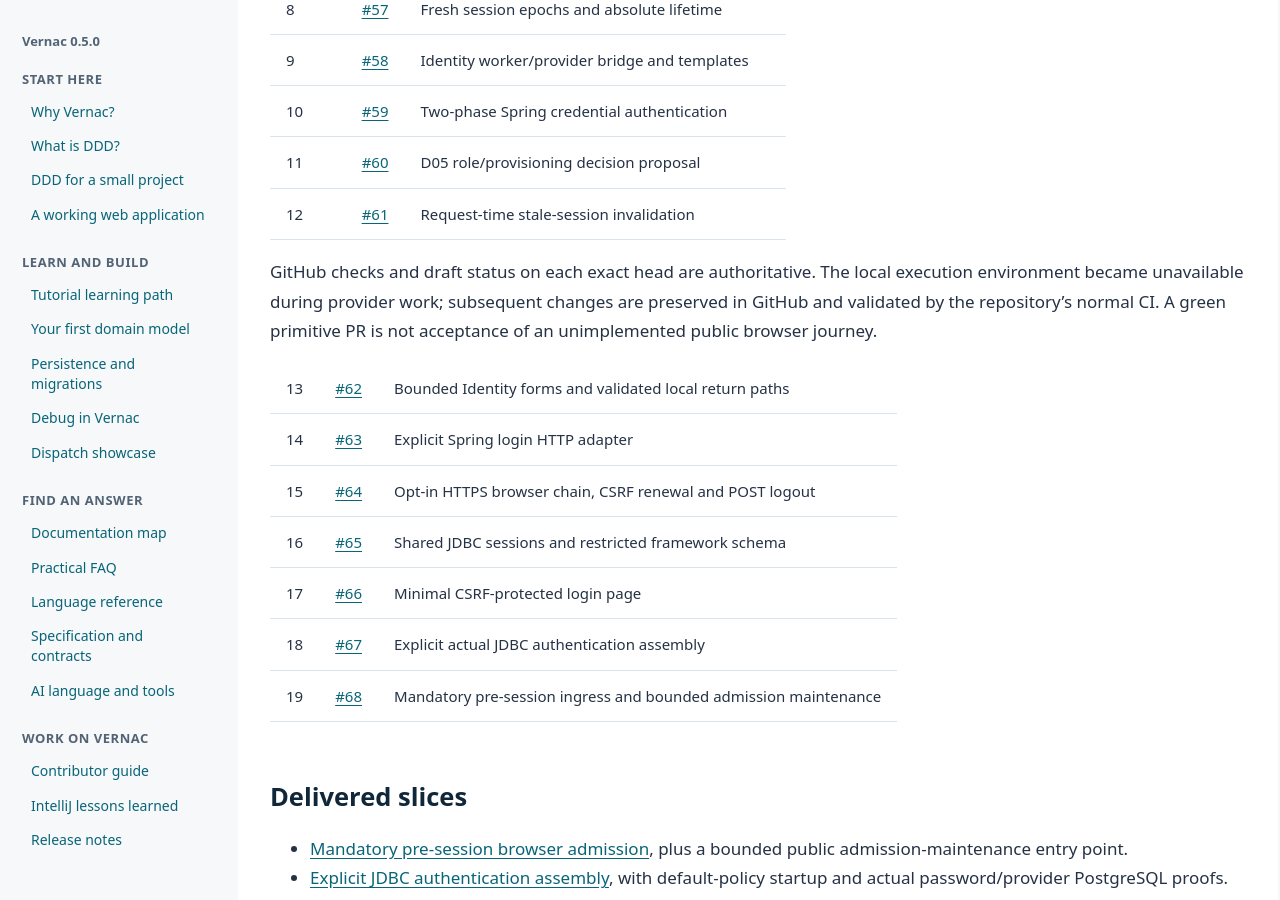
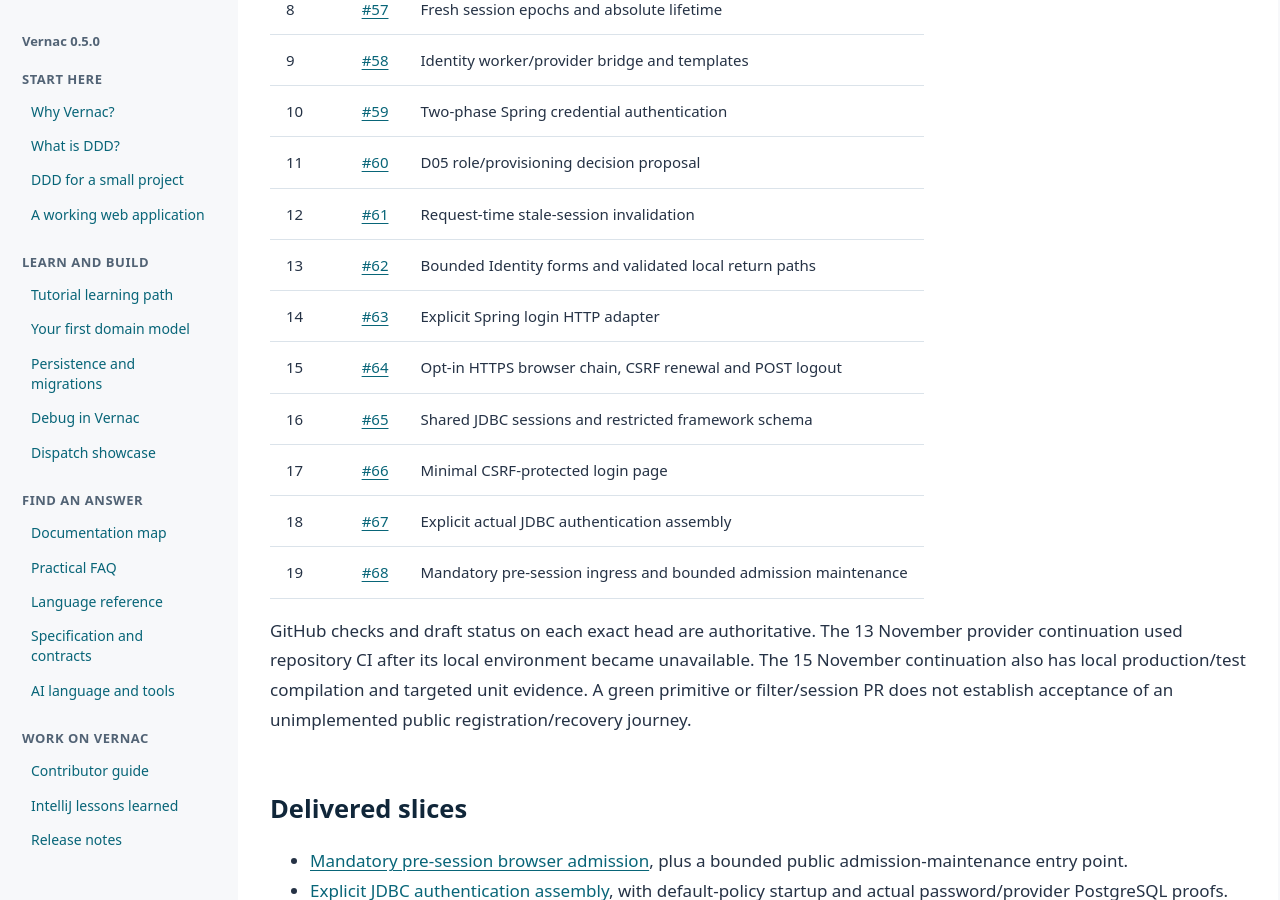
Before and after one commit to DannyReinhold/vernac, a Jekyll site: the page built from docs/development/identity-auth-review-series-0.6.0.md, in a window 1280 px wide and 900 px high, scrolled down 770 px. Built offline with Jekyll 4.4.1, drawn with Linux system fonts in a browser that asks for light colours.

Commit message:
Keep the full Identity review sequence in one readable table

```diff
--- a/docs/development/identity-auth-review-series-0.6.0.md
+++ b/docs/development/identity-auth-review-series-0.6.0.md
@@ -21,12 +21,6 @@ diffs retain only their own slice. No PR in this series was automatically merged
 | 10 | [#59](https://github.com/DannyReinhold/vernac/pull/59) | Two-phase Spring credential authentication |
 | 11 | [#60](https://github.com/DannyReinhold/vernac/pull/60) | D05 role/provisioning decision proposal |
 | 12 | [#61](https://github.com/DannyReinhold/vernac/pull/61) | Request-time stale-session invalidation |
-
-GitHub checks and draft status on each exact head are authoritative. The local
-execution environment became unavailable during provider work; subsequent changes
-are preserved in GitHub and validated by the repository's normal CI. A green
-primitive PR is not acceptance of an unimplemented public browser journey.
-
 | 13 | [#62](https://github.com/DannyReinhold/vernac/pull/62) | Bounded Identity forms and validated local return paths |
 | 14 | [#63](https://github.com/DannyReinhold/vernac/pull/63) | Explicit Spring login HTTP adapter |
 | 15 | [#64](https://github.com/DannyReinhold/vernac/pull/64) | Opt-in HTTPS browser chain, CSRF renewal and POST logout |
@@ -34,6 +28,12 @@ primitive PR is not acceptance of an unimplemented public browser journey.
 | 17 | [#66](https://github.com/DannyReinhold/vernac/pull/66) | Minimal CSRF-protected login page |
 | 18 | [#67](https://github.com/DannyReinhold/vernac/pull/67) | Explicit actual JDBC authentication assembly |
 | 19 | [#68](https://github.com/DannyReinhold/vernac/pull/68) | Mandatory pre-session ingress and bounded admission maintenance |
+
+GitHub checks and draft status on each exact head are authoritative. The 13 November
+provider continuation used repository CI after its local environment became unavailable.
+The 15 November continuation also has local production/test compilation and targeted
+unit evidence. A green primitive or filter/session PR does not establish acceptance of
+an unimplemented public registration/recovery journey.
 
 ## Delivered slices
 
```
